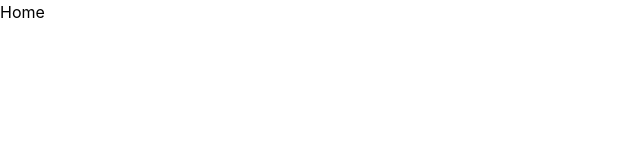
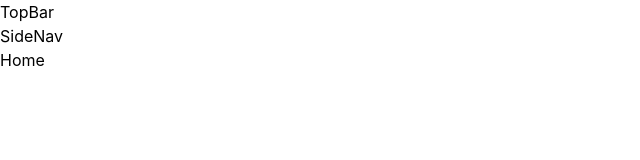
Before and after one commit to rcmarc/micuenta-react, a Next.js app in the folder apps/web/: page / in a window 1280 px wide. Shown: the top 160 px of the page, without its empty margins (0-640 px from the left). Built offline with nearby package versions, Linux system fonts and the light colour scheme.

Commit message:
added barebones layout files

```diff
--- /dev/null
+++ b/apps/web/components/SideNav.jsx
@@ -0,0 +1,5 @@
+function SideNav() {
+  return <p>SideNav</p>;
+}
+
+export default SideNav;
--- /dev/null
+++ b/apps/web/components/TopBar.jsx
@@ -0,0 +1,5 @@
+function TopBar() {
+  return <p>TopBar</p>;
+}
+
+export default TopBar;
--- /dev/null
+++ b/apps/web/layouts/MainLayout.jsx
@@ -0,0 +1,14 @@
+import SideNav from '../components/SideNav';
+import TopBar from '../components/TopBar';
+
+function MainLayout({ children }) {
+  return (
+    <>
+      <TopBar />
+      <SideNav />
+      {children}
+    </>
+  );
+}
+
+export default MainLayout;
--- a/apps/web/pages/index.jsx
+++ b/apps/web/pages/index.jsx
@@ -1,3 +1,7 @@
+import MainLayout from '../layouts/MainLayout';
+
 export default function Home() {
   return <>Home</>;
 }
+
+Home.getLayout = (page) => <MainLayout>{page}</MainLayout>;
```
